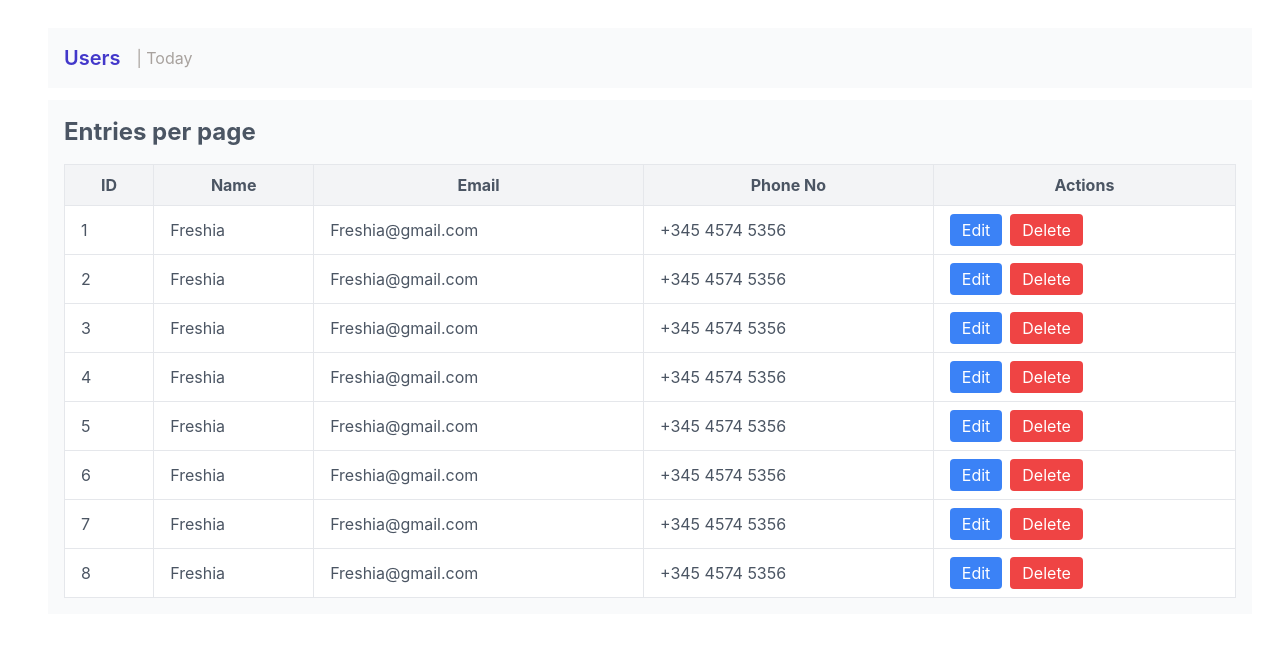
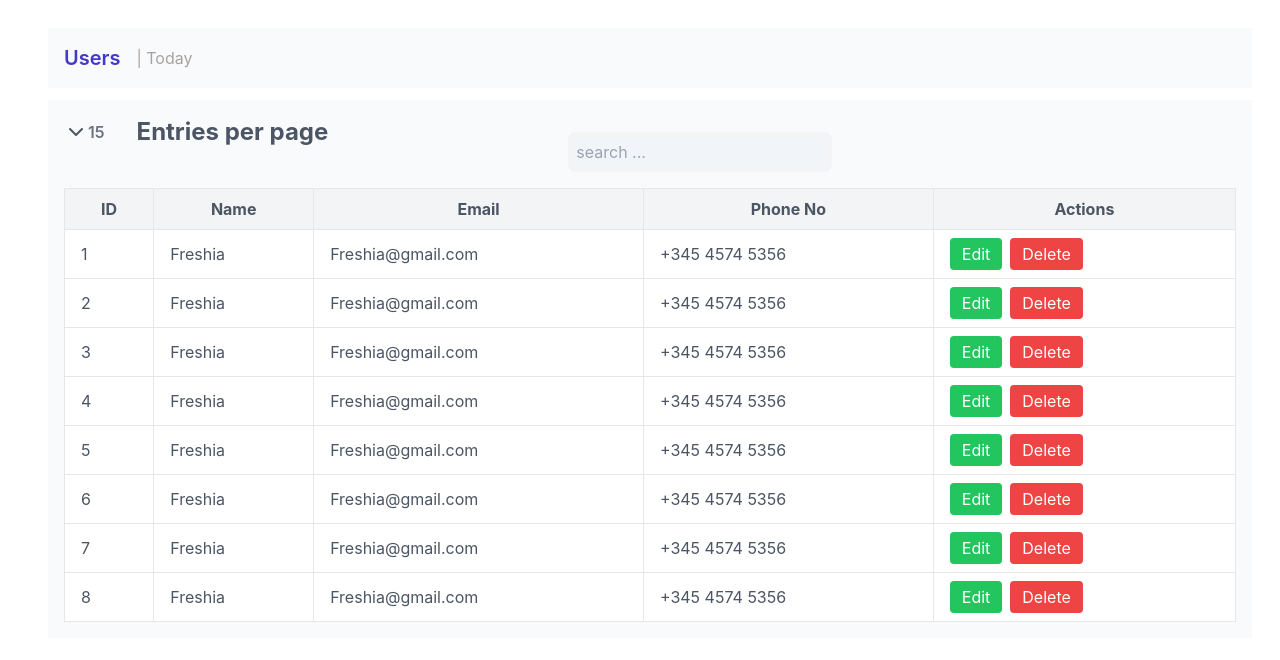
Before and after one commit to Freshia-Njoki/VRMS-client, a React (Vite) app: page /users in a window 1280 px wide. Shown: the top 660 px of the page. Built offline with nearby package versions, Linux system fonts and the light colour scheme.

Commit message:
manage user menu item fix

```diff
--- a/src/components/adminDashboard/ManageUsers.tsx
+++ b/src/components/adminDashboard/ManageUsers.tsx
@@ -1,3 +1,4 @@
+import { ChevronDown } from 'lucide-react';
 import React from 'react';
 
 const ManageUsers: React.FC = () => {
@@ -18,7 +19,11 @@ const ManageUsers: React.FC = () => {
         <h4 className="text-stone-400"> | Today</h4>
       </div>
       <div className="ml-8 bg-gray-50 m-3 p-4 text-gray-600">
-      <h2 className="text-2xl font-bold mb-4">Entries per page</h2>
+      <div className='flex '>
+          <div className='flex mr-8 mt-1'><span><ChevronDown /> </span>  <h2  className='text-gray-500 font-semibold'>15</h2></div>
+          <div><h2 className="text-2xl font-bold mb-4">Entries per page</h2></div>
+          <div className='ml-60 m-4 bg-gray-100 p-2 rounded-lg'><input type="text" className='border border-none cursor-pointer' placeholder='search ...'/></div>
+        </div>
       <div className="overflow-x-auto">
         <table className="min-w-full bg-white border-gray-200 border">
           <thead className="bg-gray-100 border-gray-200 border">
@@ -38,7 +43,7 @@ const ManageUsers: React.FC = () => {
                 <td className="py-2 px-4 border-gray-200 border">{item.email}</td>
                 <td className="py-2 px-4 border-gray-200 border">{item.phone}</td>
                 <td className="py-2 px-4 border-gray-200 border">
-                  <button className="bg-blue-500 text-white px-3 py-1 rounded mr-2">Edit</button>
+                  <button className="bg-green-500 text-white px-3 py-1 rounded mr-2">Edit</button>
                   <button className="bg-red-500 text-white px-3 py-1 rounded">Delete</button>
                 </td>
               </tr>
```
